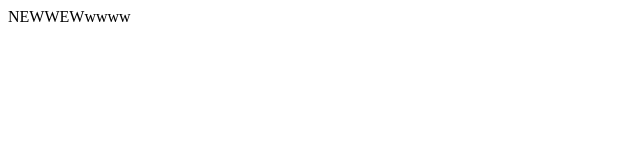
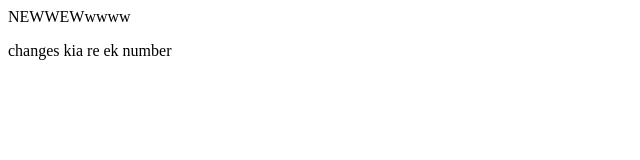
Before and after one commit to pranav200791/Test22, a plain HTML site: page index.html in a window 1280 px wide. Shown: the whole page, without its empty margins (0-640 px from the left). Drawn offline with Linux system fonts and the light colour scheme.

Commit message:
kuch dala isme

```diff
--- a/index.html
+++ b/index.html
@@ -1 +1,2 @@
 <p>NEWWEWwwww</p>
+<p>changes kia re ek number</p>
```
